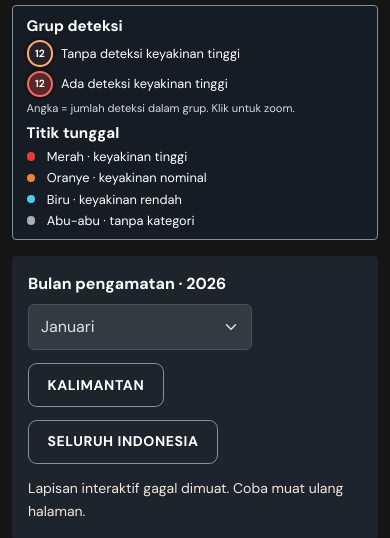
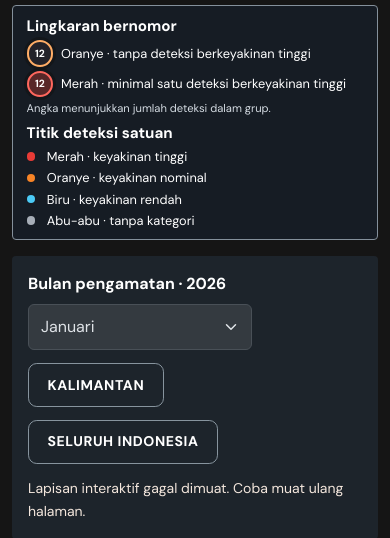
Before and after one commit to ririhdyt08-jp/SIJARLA, a PHP site: page /peta.php in a window 390 px wide. Shown: the part 662-1200 px from the top of the page. Run offline with PHP 8.4, Linux system fonts and the light colour scheme; some web fonts are replaced.

Commit message:
Clarify map legend and space mobile navigation

```diff
--- a/app/header.php
+++ b/app/header.php
@@ -19,7 +19,7 @@
 <body>
 <a class="skip-link" href="#konten">Lewati ke konten</a>
 <header class="site-header">
-  <nav class="container navbar navbar-expand-lg navbar-dark" aria-label="Navigasi utama">
+  <nav class="container navbar navbar-expand-lg navbar-dark px-3 px-lg-0" aria-label="Navigasi utama">
     <a class="navbar-brand brand" href="index.php"><span><?= SITE ?></span></a>
     <button class="navbar-toggler" type="button" data-bs-toggle="collapse" data-bs-target="#nav" aria-controls="nav" aria-expanded="false" aria-label="Buka menu"><span class="navbar-toggler-icon"></span></button>
     <div class="collapse navbar-collapse" id="nav">
--- a/public/peta.php
+++ b/public/peta.php
@@ -26,11 +26,11 @@ require __DIR__ . '/../app/header.php';
         data-place="<?= e($mapIncident['place']) ?>"
       <?php endif; ?>></div>
     <aside class="map-legend" aria-label="Legenda deteksi satelit">
-      <strong>Grup deteksi</strong>
-      <span><span class="hotspot-cluster" aria-hidden="true">12</span> Tanpa deteksi keyakinan tinggi</span>
-      <span><span class="hotspot-cluster has-high-confidence" aria-hidden="true">12</span> Ada deteksi keyakinan tinggi</span>
-      <small>Angka = jumlah deteksi dalam grup. Klik untuk zoom.</small>
-      <strong>Titik tunggal</strong>
+      <strong>Lingkaran bernomor</strong>
+      <span><span class="hotspot-cluster" aria-hidden="true">12</span> Oranye · tanpa deteksi berkeyakinan tinggi</span>
+      <span><span class="hotspot-cluster has-high-confidence" aria-hidden="true">12</span> Merah · minimal satu deteksi berkeyakinan tinggi</span>
+      <small>Angka menunjukkan jumlah deteksi dalam grup.</small>
+      <strong>Titik deteksi satuan</strong>
       <span><i class="hotspot-key high" aria-hidden="true"></i> Merah · keyakinan tinggi</span>
       <span><i class="hotspot-key nominal" aria-hidden="true"></i> Oranye · keyakinan nominal</span>
       <span><i class="hotspot-key low" aria-hidden="true"></i> Biru · keyakinan rendah</span>
```
